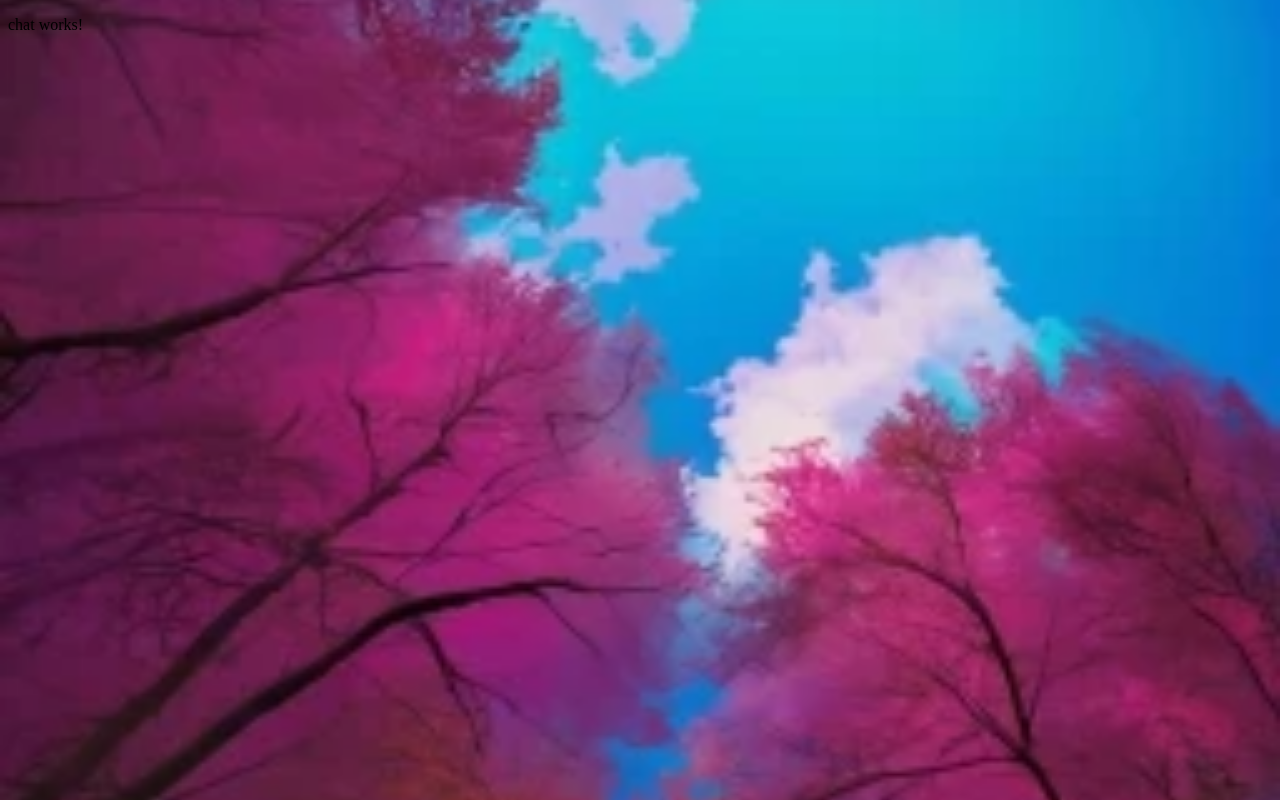
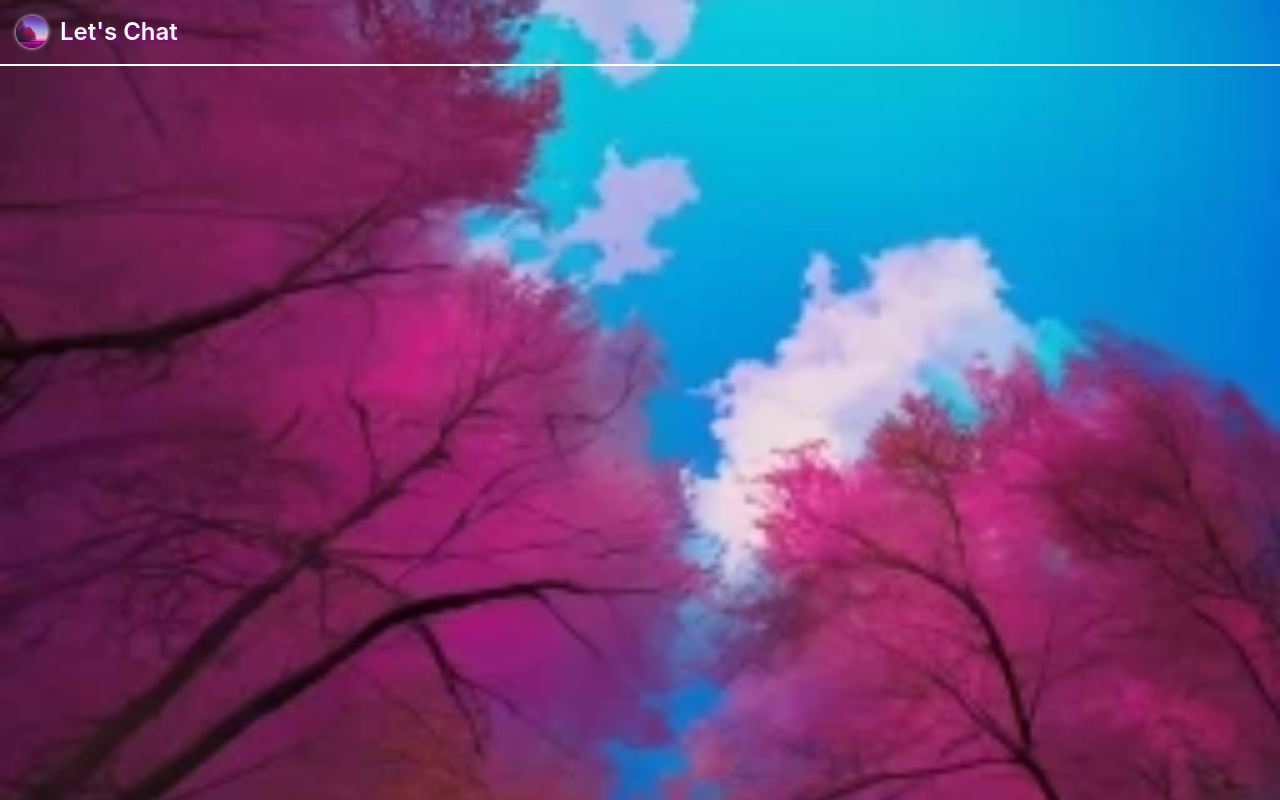
Before and after one commit to FranzieYoogan/chatAngular, an Angular app: page /chat in a window 1280 px wide. Built offline with nearby package versions, Linux system fonts and the light colour scheme.

Commit message:
headerStyles

```diff
--- a/src/app/chat/chat.component.html
+++ b/src/app/chat/chat.component.html
@@ -1 +1,6 @@
-<p>chat works!</p>
+<link href="https://cdnjs.cloudflare.com/ajax/libs/flowbite/2.3.0/flowbite.min.css" rel="stylesheet" />
+<script src="https://cdnjs.cloudflare.com/ajax/libs/flowbite/2.3.0/flowbite.min.js"></script>
+
+
+
+<app-header></app-header>
--- a/src/app/chat/chat.component.ts
+++ b/src/app/chat/chat.component.ts
@@ -1,9 +1,10 @@
 import { Component } from '@angular/core';
+import { HeaderComponent } from '../header/header.component';
 
 @Component({
   selector: 'app-chat',
   standalone: true,
-  imports: [],
+  imports: [HeaderComponent],
   templateUrl: './chat.component.html',
   styleUrl: './chat.component.css'
 })
--- a/src/app/header/header.component.css
+++ b/src/app/header/header.component.css
@@ -0,0 +1,21 @@
+.navIcon {
+
+    border-radius: 40px;
+    box-shadow: 0px 0px 4px 0px white;
+
+}
+
+.navbarStyle {
+
+    background-color: transparent;
+    border-bottom: 2px solid white;
+
+
+}
+
+.spanStyle {
+
+    color: white;
+    text-shadow: 2px 2px 2px purple;
+
+}
--- a/src/app/header/header.component.html
+++ b/src/app/header/header.component.html
@@ -1 +1,16 @@
-<p>header works!</p>
+<link href="https://cdnjs.cloudflare.com/ajax/libs/flowbite/2.3.0/flowbite.min.css" rel="stylesheet" />
+<script src="https://cdnjs.cloudflare.com/ajax/libs/flowbite/2.3.0/flowbite.min.js"></script>
+
+
+
+
+<nav class="navbarStyle bg-white border-gray-200 dark:bg-gray-900">
+    <div class="max-w-screen-xl flex flex-wrap items-center justify-between mx-auto p-4">
+      <a href="/chat" class="flex items-center space-x-3 rtl:space-x-reverse">
+          <img src="/assets/icons/forestIcon.png" class="navIcon h-8" alt="Flowbite Logo" />
+          <span class="spanStyle self-center text-2xl font-semibold whitespace-nowrap dark:text-white">Let's Chat</span>
+      </a>
+
+      </div>
+
+  </nav>
```
Also changed, not shown: src/assets/icons/forestIcon.png (added).
